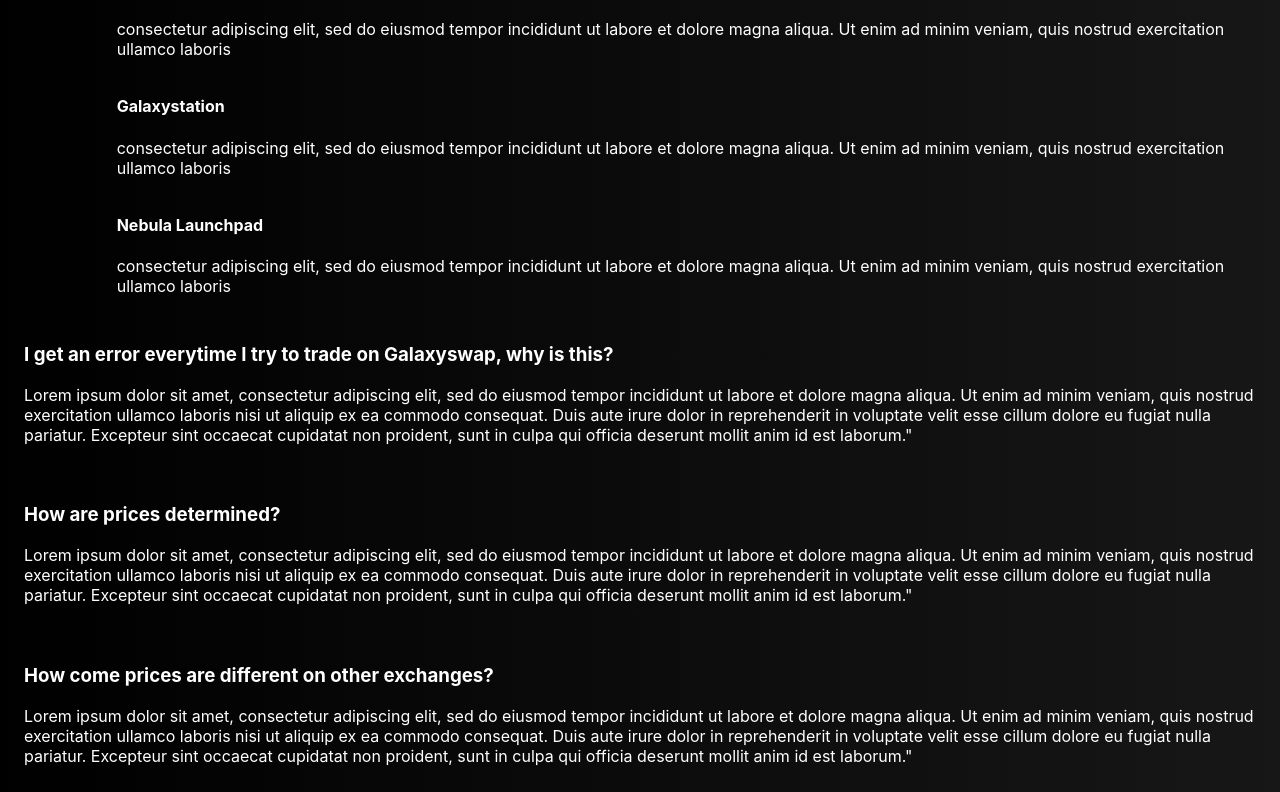
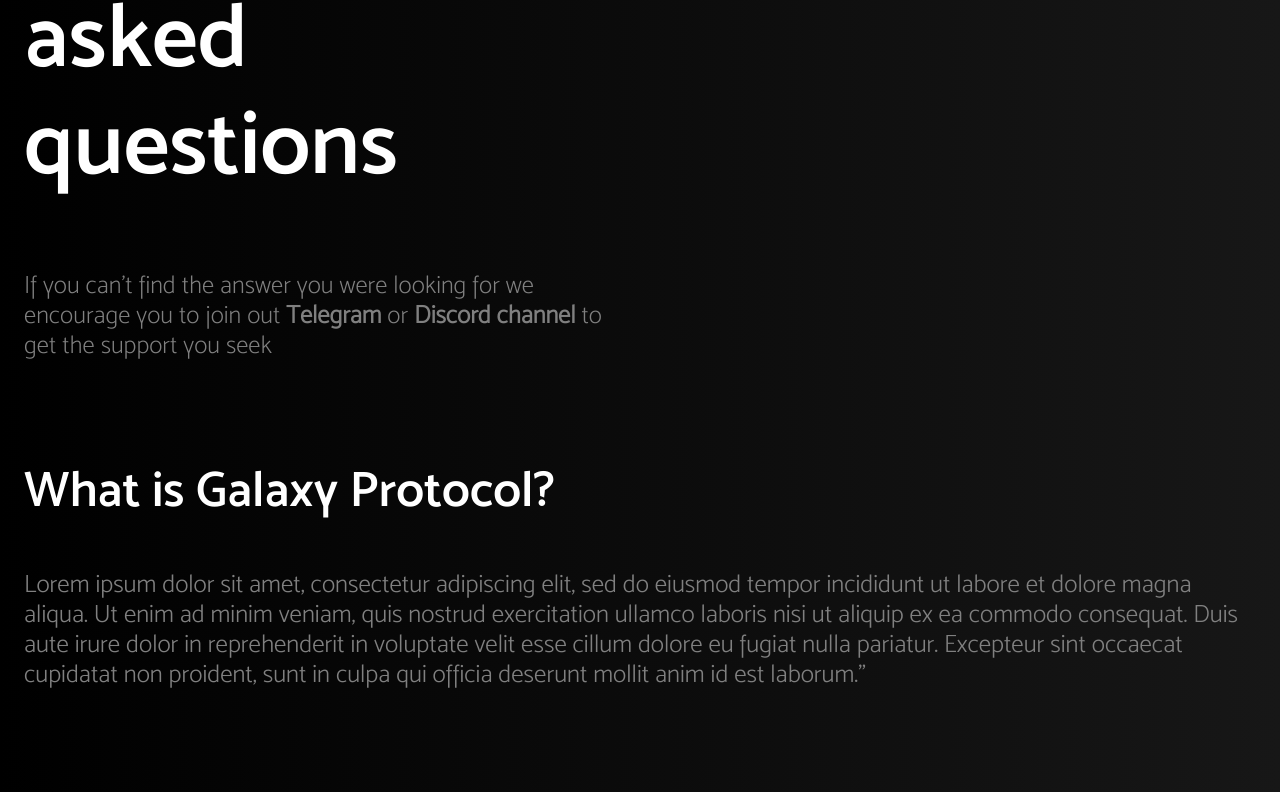
Before and after one commit to HustinKava/GalaxyProtocol, a React (Create React App) app: page /FAQ in a window 1280 px wide. Shown: the part 659-1451 px from the top of the page. Built offline with nearby package versions, Linux system fonts and the light colour scheme.

Commit message:
styling added to multiple pages & spacing

```diff
--- a/src/Components/Footer.js
+++ b/src/Components/Footer.js
@@ -2,6 +2,7 @@
 import Grid from '@material-ui/core/Grid';
 import '../Styles/Footer.css';
 import { NavFooter } from '../Components/Navbar/NavbarElements';
+import { Container } from '@material-ui/core';
 
 function Footer() {
 
--- a/src/Components/Jobs/JobCard.js
+++ b/src/Components/Jobs/JobCard.js
@@ -21,9 +21,13 @@
             </CardContent>
 
             <CardActions>
-                <Link  href='/positionDetails'>
-                <button className='learnMore'>Learn more</button>
-                </Link>
+                <div className='learnMore'>
+                    <Link href='/positionDetails' className="linkLearn">
+                        <p className="learnMoreInner">
+                            Learn more
+                        </p>
+                    </Link>
+                </div>
             </CardActions>
         </Card>
     )
--- a/src/Components/Navbar/Navbar.js
+++ b/src/Components/Navbar/Navbar.js
@@ -4,8 +4,7 @@
 
 const Navbar = () => {
     return (
-        <Nav>
-
+        <Nav className="navBar">
             {/* Company logo and name */}
             <NavLink to='/'>
                 <span className='galaxy'>Galaxy</span>
--- a/src/Pages/Documentation.js
+++ b/src/Pages/Documentation.js
@@ -3,16 +3,19 @@
 import Footer from '../Components/Footer';
 import { Container, Grid } from '@material-ui/core';
 
+import '../Styles/Documentation.css';
+
 const Documentation = () => {
     return (
         <div>
             <Navbar />
-            <Container fluid>
+            <Container fluid className="mainContainer">
                 <Grid container spacing={3}>
-                    <Grid item xs={12} md={6}>
-                        <h1>Documentation</h1>
-                        <h2>GalaxyProtocol Ecosystem overview</h2>
-                        <p>In the immediate aftermath of the 2008 financial crisis, people began to experiment with the idea of whether clearly defined, emotionless technology in a trustless environment could govern finance. </p>
+                    <Grid item xs={12} md={12}>
+                        <h1>DOCUMENTATION</h1>
+                        <h2 className="h2Top">GalaxyProtocol </h2>
+                        <h2 className="h2Bottom">Ecosystem overview</h2>
+                        <p className="bodyCopy">In the immediate aftermath of the 2008 financial crisis, people began to experiment with the idea of whether clearly defined, emotionless technology in a trustless environment could govern finance. </p>
 
                         <p>Our traditional, fiat banking system, although susceptible to corruption and mismanagement, evolved for a reason. In the west, after the collapse of Rome and prior to the Medici and the Knights Templar, moving funds from location to location was no simple manner and roads were often lawless and dangerous. If funds were being moved without physical protection they were susceptible to attack and theft. This period, between 500-1300 CE is commonly known as the Middle Ages. Modern historians conceptualize this time as sophisticated but the daily reality for the vast majority of people was very different. Roughly 80-90% of the population living in Western Europe during this time period were enslaved, serfs (almost but not quite enslaved) or peasants. Quality of life during the middle ages, by modern standards, was abject poverty.
                                 </p>
--- a/src/Pages/FAQ.js
+++ b/src/Pages/FAQ.js
@@ -3,52 +3,54 @@
 import Footer from '../Components/Footer';
 import { Container, Grid } from '@material-ui/core';
 
+import '../Styles/Faq.css'
+
 const FAQ = () => {
     return (
         <div>
             <Navbar />
-            <Container fluid>
+            <Container fluid className="mainContainer">
                 <Grid container spacing={3}>
                     <Grid item xs={12} md={6}>
                         <h1>FAQ</h1>
                         <h2>Most frequently asked questions</h2>
-                        <p>If you can't find the answer you were looking for we encourage you to join out <strong>Telegram</strong> or <strong>Discord channel</strong> to get the support you seek</p>
+                        <p className="faqIntro">If you can't find the answer you were looking for we encourage you to join out <strong>Telegram</strong> or <strong>Discord channel</strong> to get the support you seek</p>
                     </Grid>
                     <Grid item xs={12}>
                         <h3>What is Galaxy Protocol?</h3>
-                        <p>Lorem ipsum dolor sit amet, consectetur adipiscing elit, sed do eiusmod tempor incididunt ut labore et dolore magna aliqua. Ut enim ad minim veniam, quis nostrud exercitation ullamco laboris nisi ut aliquip ex ea commodo consequat. Duis aute irure dolor in reprehenderit in voluptate velit esse cillum dolore eu fugiat nulla pariatur. Excepteur sint occaecat cupidatat non proident, sunt in culpa qui officia deserunt mollit anim id est laborum."</p>
+                        <p className="faqBody">Lorem ipsum dolor sit amet, consectetur adipiscing elit, sed do eiusmod tempor incididunt ut labore et dolore magna aliqua. Ut enim ad minim veniam, quis nostrud exercitation ullamco laboris nisi ut aliquip ex ea commodo consequat. Duis aute irure dolor in reprehenderit in voluptate velit esse cillum dolore eu fugiat nulla pariatur. Excepteur sint occaecat cupidatat non proident, sunt in culpa qui officia deserunt mollit anim id est laborum."</p>
                     </Grid>
                     <Grid item xs={12}>
                         <h3>What products do we offer?</h3>
-                        <p>Lorem ipsum dolor sit amet, consectetur adipiscing elit, sed do eiusmod tempor incididunt ut labore et dolore magna aliqua. Ut enim ad minim veniam, quis nostrud exercitation ullamco laboris nisi ut aliquip ex ea commodo consequat. Duis aute irure dolor in reprehenderit in voluptate velit esse cillum dolore eu fugiat nulla pariatur. Excepteur sint occaecat cupidatat non proident, sunt in culpa qui officia deserunt mollit anim id est laborum."</p>
+                        <p className="faqBody">Lorem ipsum dolor sit amet, consectetur adipiscing elit, sed do eiusmod tempor incididunt ut labore et dolore magna aliqua. Ut enim ad minim veniam, quis nostrud exercitation ullamco laboris nisi ut aliquip ex ea commodo consequat. Duis aute irure dolor in reprehenderit in voluptate velit esse cillum dolore eu fugiat nulla pariatur. Excepteur sint occaecat cupidatat non proident, sunt in culpa qui officia deserunt mollit anim id est laborum."</p>
                     </Grid>
                     <Grid container justify="flex-end">
                         <Grid item xs={11} >
                             <h4>Galaxyswap</h4>
-                            <p>consectetur adipiscing elit, sed do eiusmod tempor incididunt ut labore et dolore magna aliqua. Ut enim ad minim veniam, quis nostrud exercitation ullamco laboris </p>
+                            <p className="faqBody">consectetur adipiscing elit, sed do eiusmod tempor incididunt ut labore et dolore magna aliqua. Ut enim ad minim veniam, quis nostrud exercitation ullamco laboris </p>
                         </Grid>
 
                         <Grid item xs={11} >
                             <h4>Galaxystation</h4>
-                            <p>consectetur adipiscing elit, sed do eiusmod tempor incididunt ut labore et dolore magna aliqua. Ut enim ad minim veniam, quis nostrud exercitation ullamco laboris </p>
+                            <p className="faqBody"> consectetur adipiscing elit, sed do eiusmod tempor incididunt ut labore et dolore magna aliqua. Ut enim ad minim veniam, quis nostrud exercitation ullamco laboris </p>
                         </Grid>
 
                         <Grid item xs={11} >
                             <h4>Nebula Launchpad</h4>
-                            <p>consectetur adipiscing elit, sed do eiusmod tempor incididunt ut labore et dolore magna aliqua. Ut enim ad minim veniam, quis nostrud exercitation ullamco laboris </p>
+                            <p className="faqBody">consectetur adipiscing elit, sed do eiusmod tempor incididunt ut labore et dolore magna aliqua. Ut enim ad minim veniam, quis nostrud exercitation ullamco laboris </p>
                         </Grid>
                     </Grid>
                     <Grid item xs={12}>
                         <h3>I get an error everytime I try to trade on Galaxyswap, why is this?</h3>
-                        <p>Lorem ipsum dolor sit amet, consectetur adipiscing elit, sed do eiusmod tempor incididunt ut labore et dolore magna aliqua. Ut enim ad minim veniam, quis nostrud exercitation ullamco laboris nisi ut aliquip ex ea commodo consequat. Duis aute irure dolor in reprehenderit in voluptate velit esse cillum dolore eu fugiat nulla pariatur. Excepteur sint occaecat cupidatat non proident, sunt in culpa qui officia deserunt mollit anim id est laborum."</p>
+                        <p className="faqBody">Lorem ipsum dolor sit amet, consectetur adipiscing elit, sed do eiusmod tempor incididunt ut labore et dolore magna aliqua. Ut enim ad minim veniam, quis nostrud exercitation ullamco laboris nisi ut aliquip ex ea commodo consequat. Duis aute irure dolor in reprehenderit in voluptate velit esse cillum dolore eu fugiat nulla pariatur. Excepteur sint occaecat cupidatat non proident, sunt in culpa qui officia deserunt mollit anim id est laborum."</p>
                     </Grid>
                     <Grid item xs={12}>
                         <h3>How are prices determined?</h3>
-                        <p>Lorem ipsum dolor sit amet, consectetur adipiscing elit, sed do eiusmod tempor incididunt ut labore et dolore magna aliqua. Ut enim ad minim veniam, quis nostrud exercitation ullamco laboris nisi ut aliquip ex ea commodo consequat. Duis aute irure dolor in reprehenderit in voluptate velit esse cillum dolore eu fugiat nulla pariatur. Excepteur sint occaecat cupidatat non proident, sunt in culpa qui officia deserunt mollit anim id est laborum."</p>
+                        <p className="faqBody">Lorem ipsum dolor sit amet, consectetur adipiscing elit, sed do eiusmod tempor incididunt ut labore et dolore magna aliqua. Ut enim ad minim veniam, quis nostrud exercitation ullamco laboris nisi ut aliquip ex ea commodo consequat. Duis aute irure dolor in reprehenderit in voluptate velit esse cillum dolore eu fugiat nulla pariatur. Excepteur sint occaecat cupidatat non proident, sunt in culpa qui officia deserunt mollit anim id est laborum."</p>
                     </Grid>
                     <Grid item xs={12}>
                         <h3>How come prices are different on other exchanges?</h3>
-                        <p>Lorem ipsum dolor sit amet, consectetur adipiscing elit, sed do eiusmod tempor incididunt ut labore et dolore magna aliqua. Ut enim ad minim veniam, quis nostrud exercitation ullamco laboris nisi ut aliquip ex ea commodo consequat. Duis aute irure dolor in reprehenderit in voluptate velit esse cillum dolore eu fugiat nulla pariatur. Excepteur sint occaecat cupidatat non proident, sunt in culpa qui officia deserunt mollit anim id est laborum."</p>
+                        <p className="faqBody">Lorem ipsum dolor sit amet, consectetur adipiscing elit, sed do eiusmod tempor incididunt ut labore et dolore magna aliqua. Ut enim ad minim veniam, quis nostrud exercitation ullamco laboris nisi ut aliquip ex ea commodo consequat. Duis aute irure dolor in reprehenderit in voluptate velit esse cillum dolore eu fugiat nulla pariatur. Excepteur sint occaecat cupidatat non proident, sunt in culpa qui officia deserunt mollit anim id est laborum."</p>
                     </Grid>
 
                 </Grid>
--- a/src/Pages/GPEcosystem.js
+++ b/src/Pages/GPEcosystem.js
@@ -1,10 +1,9 @@
 import Navbar from '../Components/Navbar/Navbar';
 import Footer from '../Components/Footer';
 
+import '../Styles/Gpecosystem.css'
+
 import { Container } from '@material-ui/core';
-
-
-
 
 
 const Jobs = () => {
@@ -13,7 +12,7 @@
     return (
         <div>
             <Navbar />
-            <Container fluid>
+            <Container fluid className="mainContainer">
             <img src="https://via.placeholder.com/1349x2333"></img>
             </Container>
             <div className="space" />
--- a/src/Pages/MeetOurTeam.js
+++ b/src/Pages/MeetOurTeam.js
@@ -1,9 +1,11 @@
 import React from 'react'
+import { Container } from '@material-ui/core';
+
 
 const MeetOurTeam = () => {
     return (
         <div>
-
+            <Container fluid className="mainContainer"/>
         </div>
     )
 }
--- a/src/Pages/PartnershipOverview.js
+++ b/src/Pages/PartnershipOverview.js
@@ -1,8 +1,10 @@
 import React from 'react'
+import { Container } from '@material-ui/core';
 
 const PartnershipOverview = () => {
     return (
         <div>
+                        <Container fluid className="mainContainer"/>
 
         </div>
     )
--- a/src/Pages/PositionDetails.js
+++ b/src/Pages/PositionDetails.js
@@ -12,7 +12,7 @@
     return (
         <div>
             <Navbar />
-            <Container fluid>
+            <Container fluid className="mainContainer">
                 <PositionHero />
                 <PositionInfo />
             </Container>
--- a/src/Styles/Footer.css
+++ b/src/Styles/Footer.css
@@ -1,3 +1,4 @@
+
 .footerLogo {
     text-align: center;
 }
--- a/src/Styles/Global.css
+++ b/src/Styles/Global.css
@@ -7,8 +7,8 @@
     width: 100vw;
     height: auto;
     background: transparent linear-gradient(90deg, #000000 0%, #171717 100%) 0% 0% no-repeat padding-box;
-    opacity: 1;
 }
+
 
 /* Unified space at top and bottom of each page */
 .mainContainer{
--- a/src/Styles/JobCard.css
+++ b/src/Styles/JobCard.css
@@ -61,3 +61,8 @@
     font-size: 22px;
     margin-top: 6px;
 }
+
+.linkLearn{
+    text-decoration: none !important;
+
+}
```
